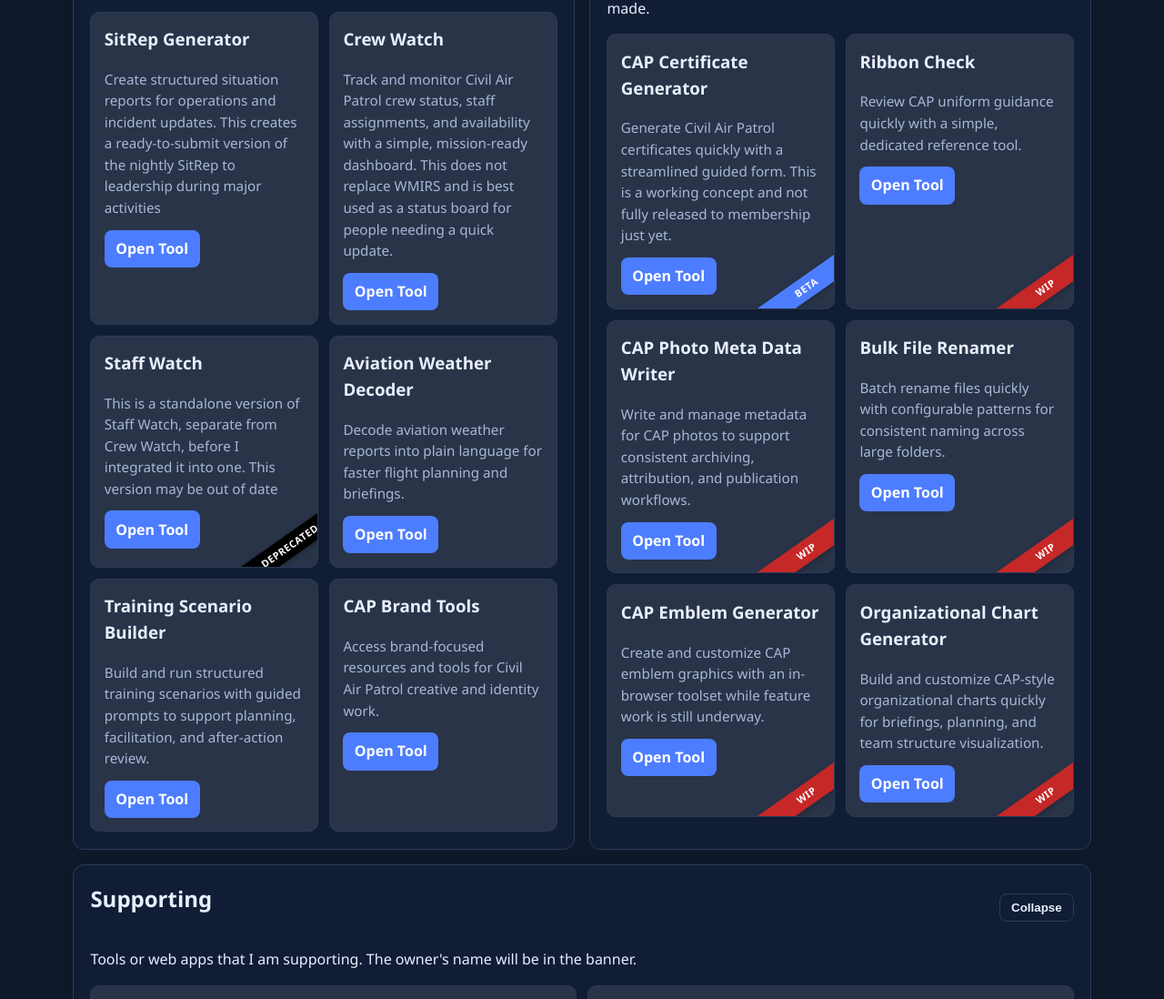
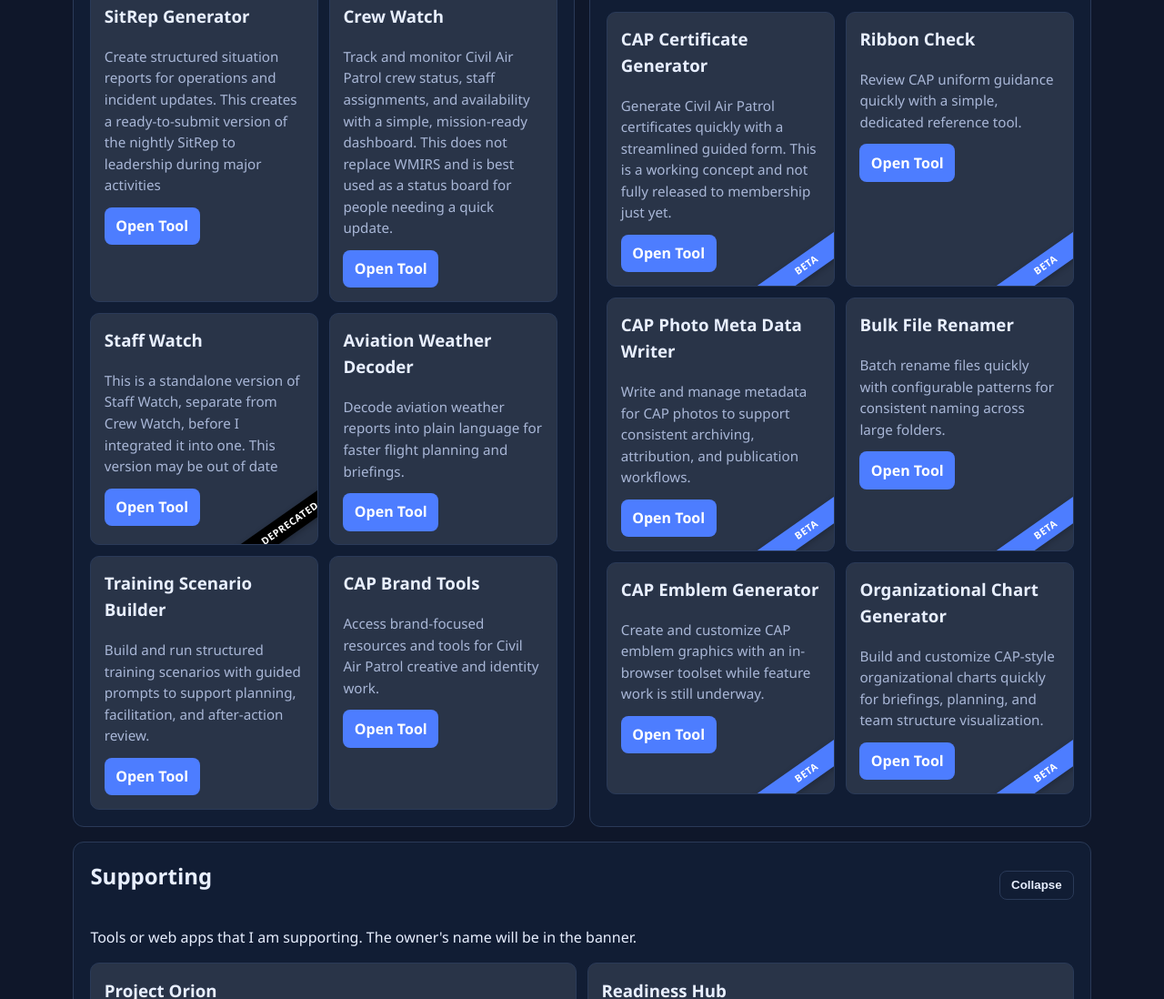
Before and after one commit to Romans-Tools/Romans-Tools, a website: page index.html in a window 1280 px wide. Shown: the part 682-1780 px from the top of the page at 91% size. Drawn offline with Linux system fonts and the light colour scheme.

Commit message:
Replace WIP banners with BETA status

```diff
--- a/index.html
+++ b/index.html
@@ -36,7 +36,6 @@
             <li>Built from personal projects, experiments, and practical needs.</li>
             <li>Designed to simplify repetitive or tedious tasks.</li>
             <li>Continuously evolving as new ideas and tools are added.</li>
-            <li>Ones marked as WIP, are a work in progress. They are either not working as intended or there are some other issues I'm working on.</li>
             <li>Ones marked as BETA, are still in development or pending final approval.</li>
             <li>Ones marked with the DEPRECATED banner should be considered no longer being worked on</li>
             <li>Ones in the Supporting tab all have a banner with the owner's name.</li>
@@ -166,7 +165,7 @@
                 </a>
               </section>
 
-              <section class="tool-tile status-ribbon status-ribbon-wip" data-status="wip">
+              <section class="tool-tile status-ribbon status-ribbon-beta" data-status="beta">
                 <h3>Ribbon Check</h3>
                 <p>Review CAP uniform guidance quickly with a simple, dedicated reference tool.</p>
                 <a
@@ -181,7 +180,7 @@
               </section>
 
 
-              <section class="tool-tile status-ribbon status-ribbon-wip" data-status="wip">
+              <section class="tool-tile status-ribbon status-ribbon-beta" data-status="beta">
                 <h3>CAP Photo Meta Data Writer</h3>
                 <p>Write and manage metadata for CAP photos to support consistent archiving, attribution, and publication workflows.</p>
                 <a
@@ -196,7 +195,7 @@
               </section>
 
 
-              <section class="tool-tile status-ribbon status-ribbon-wip" data-status="wip">
+              <section class="tool-tile status-ribbon status-ribbon-beta" data-status="beta">
                 <h3>Bulk File Renamer</h3>
                 <p>Batch rename files quickly with configurable patterns for consistent naming across large folders.</p>
                 <a
@@ -210,7 +209,7 @@
                 </a>
               </section>
 
-              <section class="tool-tile status-ribbon status-ribbon-wip" data-status="wip">
+              <section class="tool-tile status-ribbon status-ribbon-beta" data-status="beta">
                 <h3>CAP Emblem Generator</h3>
                 <p>Create and customize CAP emblem graphics with an in-browser toolset while feature work is still underway.</p>
                 <a
@@ -224,7 +223,7 @@
                 </a>
               </section>
 
-              <section class="tool-tile status-ribbon status-ribbon-wip" data-status="wip">
+              <section class="tool-tile status-ribbon status-ribbon-beta" data-status="beta">
                 <h3>Organizational Chart Generator</h3>
                 <p>Build and customize CAP-style organizational charts quickly for briefings, planning, and team structure visualization.</p>
                 <a
--- a/styles.css
+++ b/styles.css
@@ -226,7 +226,7 @@ h2, h3 { margin-top: 0; }
 }
 
 .status-ribbon-wip::after {
-  content: "WIP";
+  content: "BETA";
   background: #c62828;
 }
 
@@ -250,7 +250,7 @@ h2, h3 { margin-top: 0; }
 }
 
 .status-ribbon-wip-beta::before {
-  content: "WIP";
+  content: "BETA";
   background: #c62828;
   right: -2.2rem;
   bottom: .7rem;
```
Also changed, not shown: README.md.
